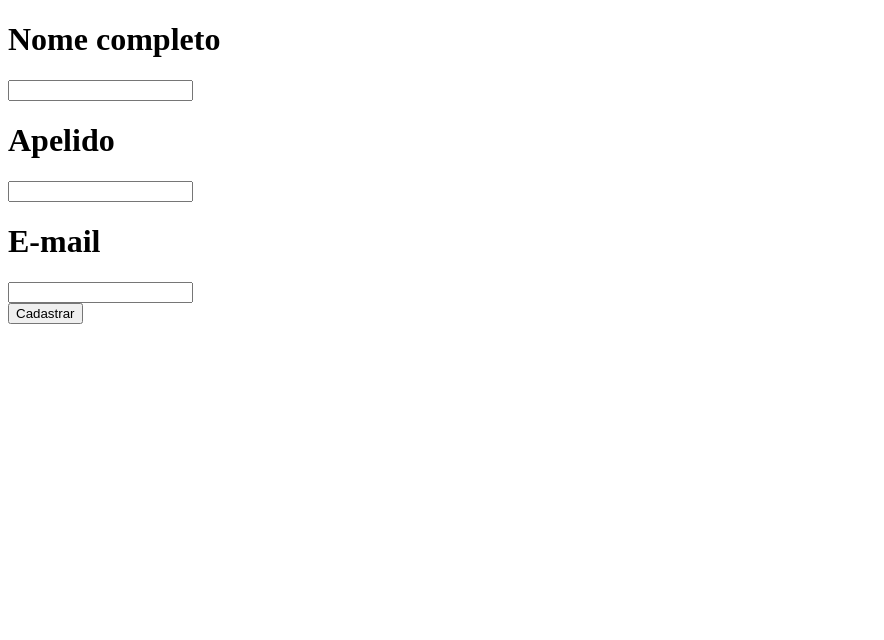
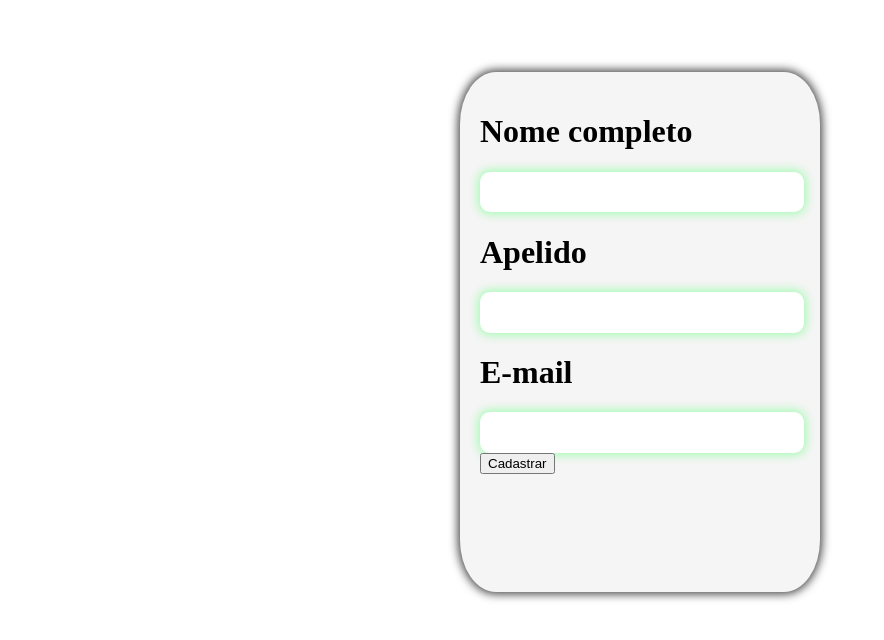
Before and after one commit to Luan121314/Universal-Donor, a Django app: page /cadastro/ in a window 1280 px wide. Shown: the top 640 px of the page, without its empty margins (0-884 px from the left). Run offline with Django 3.2, Linux system fonts and the light colour scheme.

Commit message:
aplicar css ao cadastro

```diff
--- a/Universal_donor/templates/cadastro.html
+++ b/Universal_donor/templates/cadastro.html
@@ -6,9 +6,11 @@
     <meta name="viewport" content="width=device-width, initial-scale=1.0">
     <meta http-equiv="X-UA-Compatible" content="ie=edge">
     <title>Cadastro</title>
+    <link rel="stylesheet" href="{% static 'css/login.css' %}">
 </head>
 <body>
-    <form action="" method="POST">
+    <form class="loginBox" action="" method="POST">
+        {% csrf_token %}
         <h1>Nome completo</h1> <input type="text"><br>
         <h1>Apelido</h1> <input type="text"><br>
         <h1>E-mail</h1> <input type="email"><br>
```
